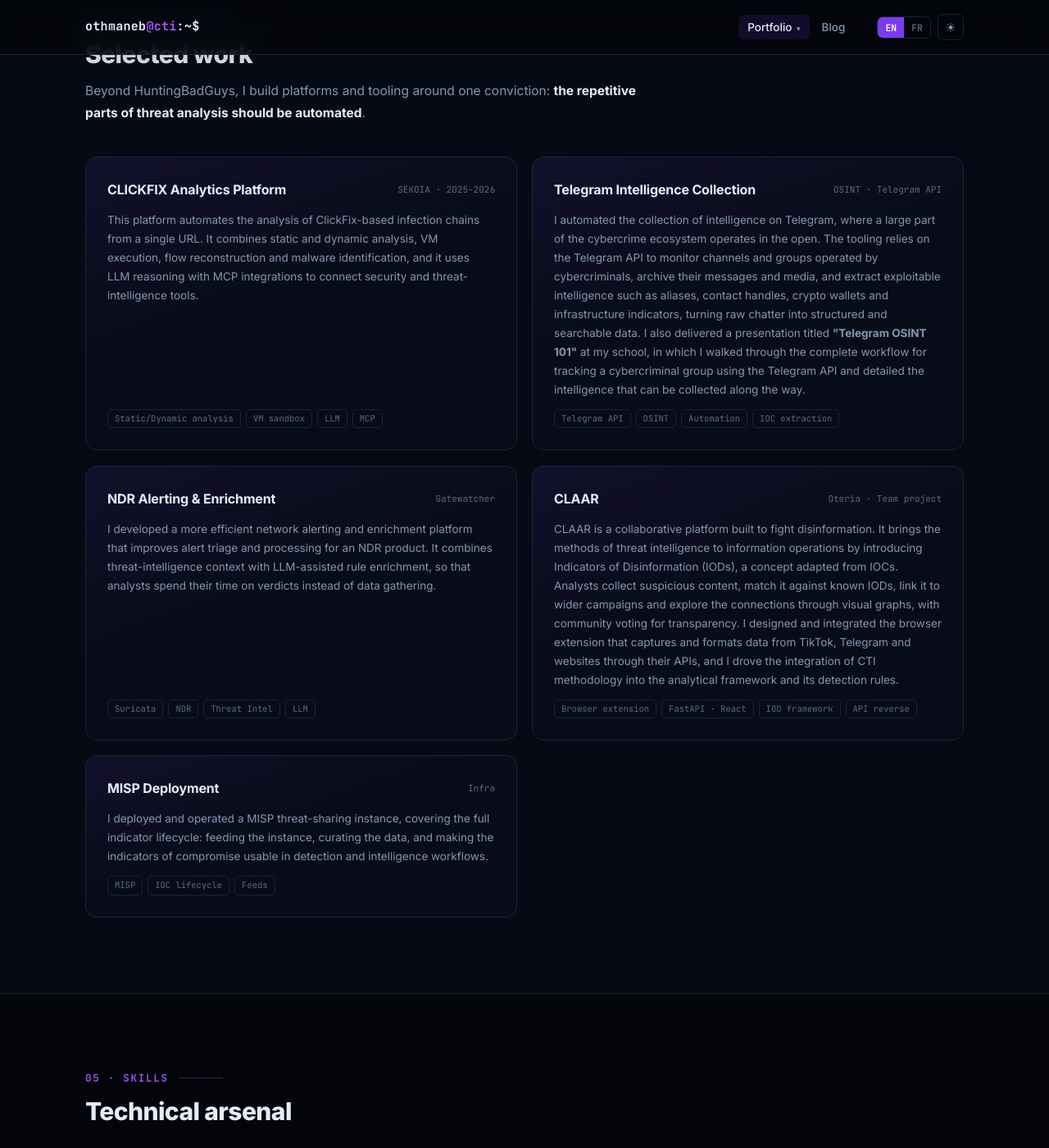
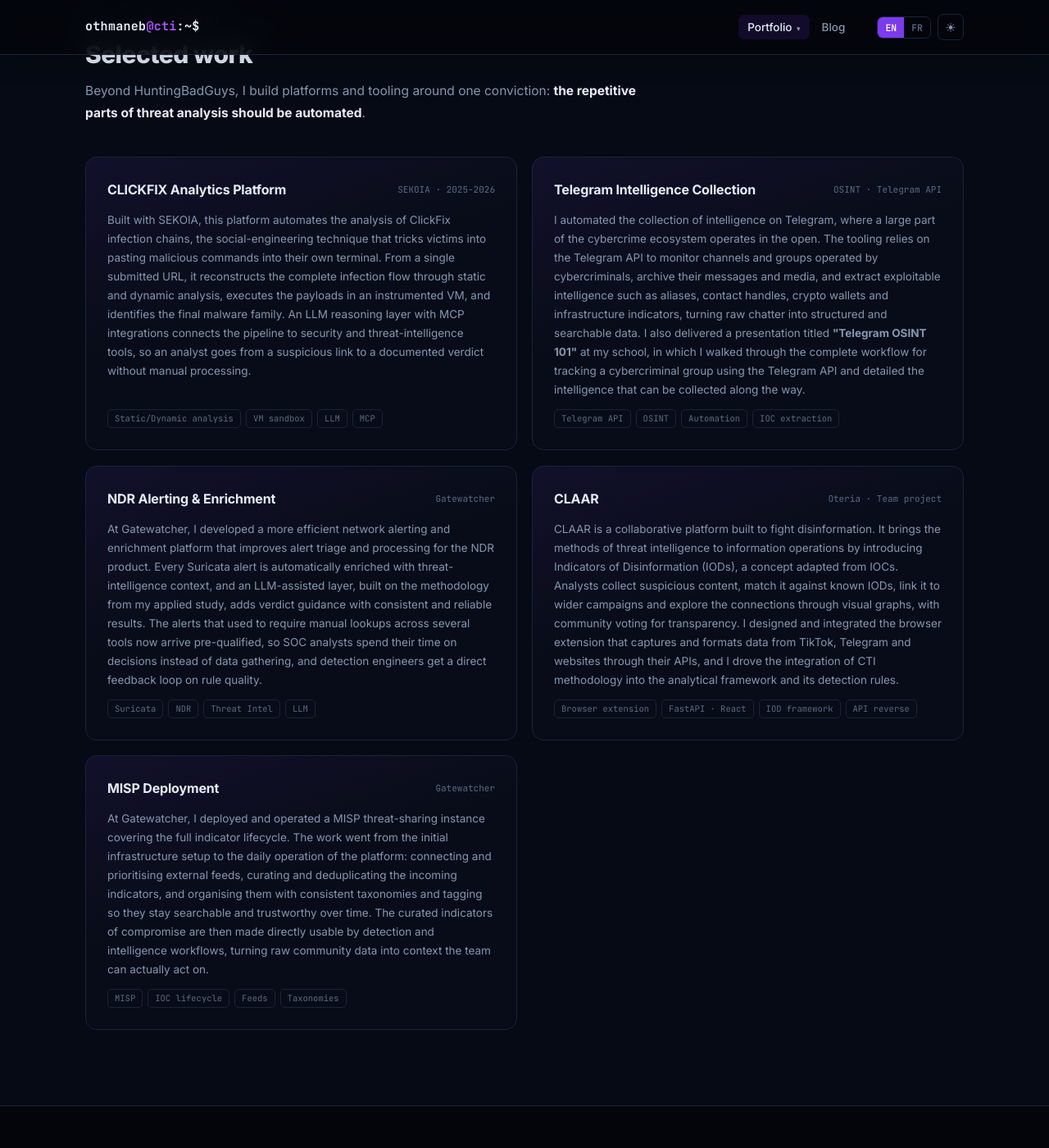
Before and after one commit to indestiny0xff/indestiny0xff.github.io, a Jekyll site: the page built from index.html, in a window 1280 px wide and 1400 px high, scrolled down 4181 px. Shown: the whole window at 82% size. Built offline with Jekyll 4.4.1, drawn with Linux system fonts in a browser that asks for light colours.

Commit message:
Attribute projects to their companies and even out card lengths
CLICKFIX is credited to SEKOIA, and the NDR platform and MISP
deployment to Gatewatcher. The three shorter cards gain detail
(ClickFix technique context, LLM methodology link, MISP indicator
lifecycle) so all five project cards carry a similar depth.

Co-Authored-By: Claude Fable 5 <noreply@anthropic.com>

```diff
--- a/index.html
+++ b/index.html
@@ -240,8 +240,8 @@ description: "othmaneb is an R&D engineer in Cyber Threat Intelligence, Malware
       <div class="proj reveal">
         <div class="head"><h3>CLICKFIX Analytics Platform</h3><span class="year">SEKOIA · 2025-2026</span></div>
         <p>
-          <span class="lang-en">This platform automates the analysis of ClickFix-based infection chains from a single URL. It combines static and dynamic analysis, VM execution, flow reconstruction and malware identification, and it uses LLM reasoning with MCP integrations to connect security and threat-intelligence tools.</span>
-          <span class="lang-fr">Cette plateforme automatise l'analyse des chaînes d'infection ClickFix à partir d'une simple URL. Elle combine analyse statique et dynamique, exécution en VM, reconstruction du flow et identification du malware, et elle s'appuie sur du raisonnement LLM avec des intégrations MCP pour connecter les outils de sécurité et de threat intelligence.</span>
+          <span class="lang-en">Built with SEKOIA, this platform automates the analysis of ClickFix infection chains, the social-engineering technique that tricks victims into pasting malicious commands into their own terminal. From a single submitted URL, it reconstructs the complete infection flow through static and dynamic analysis, executes the payloads in an instrumented VM, and identifies the final malware family. An LLM reasoning layer with MCP integrations connects the pipeline to security and threat-intelligence tools, so an analyst goes from a suspicious link to a documented verdict without manual processing.</span>
+          <span class="lang-fr">Développée avec SEKOIA, cette plateforme automatise l'analyse des chaînes d'infection ClickFix, cette technique d'ingénierie sociale qui pousse les victimes à coller des commandes malveillantes dans leur propre terminal. À partir d'une simple URL soumise, elle reconstruit le flow d'infection complet par analyse statique et dynamique, exécute les payloads dans une VM instrumentée, et identifie la famille de malware finale. Une couche de raisonnement LLM avec des intégrations MCP relie le pipeline aux outils de sécurité et de threat intelligence, si bien qu'un analyste passe d'un lien suspect à un verdict documenté sans traitement manuel.</span>
         </p>
         <div class="stack"><i>Static/Dynamic analysis</i><i>VM sandbox</i><i>LLM</i><i>MCP</i></div>
       </div>
@@ -256,8 +256,8 @@ description: "othmaneb is an R&D engineer in Cyber Threat Intelligence, Malware
       <div class="proj reveal">
         <div class="head"><h3><span class="lang-en">NDR Alerting &amp; Enrichment</span><span class="lang-fr">Alerting &amp; Enrichissement NDR</span></h3><span class="year">Gatewatcher</span></div>
         <p>
-          <span class="lang-en">I developed a more efficient network alerting and enrichment platform that improves alert triage and processing for an NDR product. It combines threat-intelligence context with LLM-assisted rule enrichment, so that analysts spend their time on verdicts instead of data gathering.</span>
-          <span class="lang-fr">J'ai développé une plateforme d'alerting réseau et d'enrichissement plus efficace, qui améliore le triage et le traitement des alertes d'un produit NDR. Elle combine le contexte de threat intelligence avec un enrichissement de règles assisté par LLM, afin que les analystes passent leur temps sur les verdicts plutôt que sur la collecte de données.</span>
+          <span class="lang-en">At Gatewatcher, I developed a more efficient network alerting and enrichment platform that improves alert triage and processing for the NDR product. Every Suricata alert is automatically enriched with threat-intelligence context, and an LLM-assisted layer, built on the methodology from my applied study, adds verdict guidance with consistent and reliable results. The alerts that used to require manual lookups across several tools now arrive pre-qualified, so SOC analysts spend their time on decisions instead of data gathering, and detection engineers get a direct feedback loop on rule quality.</span>
+          <span class="lang-fr">Chez Gatewatcher, j'ai développé une plateforme d'alerting réseau et d'enrichissement plus efficace, qui améliore le triage et le traitement des alertes du produit NDR. Chaque alerte Suricata est automatiquement enrichie avec du contexte de threat intelligence, et une couche assistée par LLM, construite sur la méthodologie issue de mon étude appliquée, ajoute une aide au verdict avec des résultats cohérents et fiables. Les alertes qui demandaient des recherches manuelles dans plusieurs outils arrivent désormais pré-qualifiées : les analystes SOC passent leur temps sur les décisions plutôt que sur la collecte de données, et les detection engineers disposent d'une boucle de retour directe sur la qualité des règles.</span>
         </p>
         <div class="stack"><i>Suricata</i><i>NDR</i><i>Threat Intel</i><i>LLM</i></div>
       </div>
@@ -270,12 +270,12 @@ description: "othmaneb is an R&D engineer in Cyber Threat Intelligence, Malware
         <div class="stack"><i><span class="lang-en">Browser extension</span><span class="lang-fr">Extension navigateur</span></i><i>FastAPI · React</i><i>IOD framework</i><i>API reverse</i></div>
       </div>
       <div class="proj reveal">
-        <div class="head"><h3><span class="lang-en">MISP Deployment</span><span class="lang-fr">Déploiement MISP</span></h3><span class="year">Infra</span></div>
+        <div class="head"><h3><span class="lang-en">MISP Deployment</span><span class="lang-fr">Déploiement MISP</span></h3><span class="year">Gatewatcher</span></div>
         <p>
-          <span class="lang-en">I deployed and operated a MISP threat-sharing instance, covering the full indicator lifecycle: feeding the instance, curating the data, and making the indicators of compromise usable in detection and intelligence workflows.</span>
-          <span class="lang-fr">J'ai déployé et exploité une instance MISP de partage de menaces, en couvrant tout le cycle de vie des indicateurs : alimentation de l'instance, curation des données, et mise à disposition des indicateurs de compromission pour les workflows de détection et de renseignement.</span>
+          <span class="lang-en">At Gatewatcher, I deployed and operated a MISP threat-sharing instance covering the full indicator lifecycle. The work went from the initial infrastructure setup to the daily operation of the platform: connecting and prioritising external feeds, curating and deduplicating the incoming indicators, and organising them with consistent taxonomies and tagging so they stay searchable and trustworthy over time. The curated indicators of compromise are then made directly usable by detection and intelligence workflows, turning raw community data into context the team can actually act on.</span>
+          <span class="lang-fr">Chez Gatewatcher, j'ai déployé et exploité une instance MISP de partage de menaces en couvrant tout le cycle de vie des indicateurs. Le travail est allé de la mise en place initiale de l'infrastructure à l'exploitation quotidienne de la plateforme : connexion et priorisation des feeds externes, curation et déduplication des indicateurs entrants, et organisation via des taxonomies et un tagging cohérents pour qu'ils restent exploitables et fiables dans le temps. Les indicateurs de compromission curés sont ensuite directement utilisables par les workflows de détection et de renseignement, transformant la donnée communautaire brute en contexte réellement actionnable par l'équipe.</span>
         </p>
-        <div class="stack"><i>MISP</i><i>IOC lifecycle</i><i>Feeds</i></div>
+        <div class="stack"><i>MISP</i><i>IOC lifecycle</i><i>Feeds</i><i>Taxonomies</i></div>
       </div>
     </div>
   </div>
```
